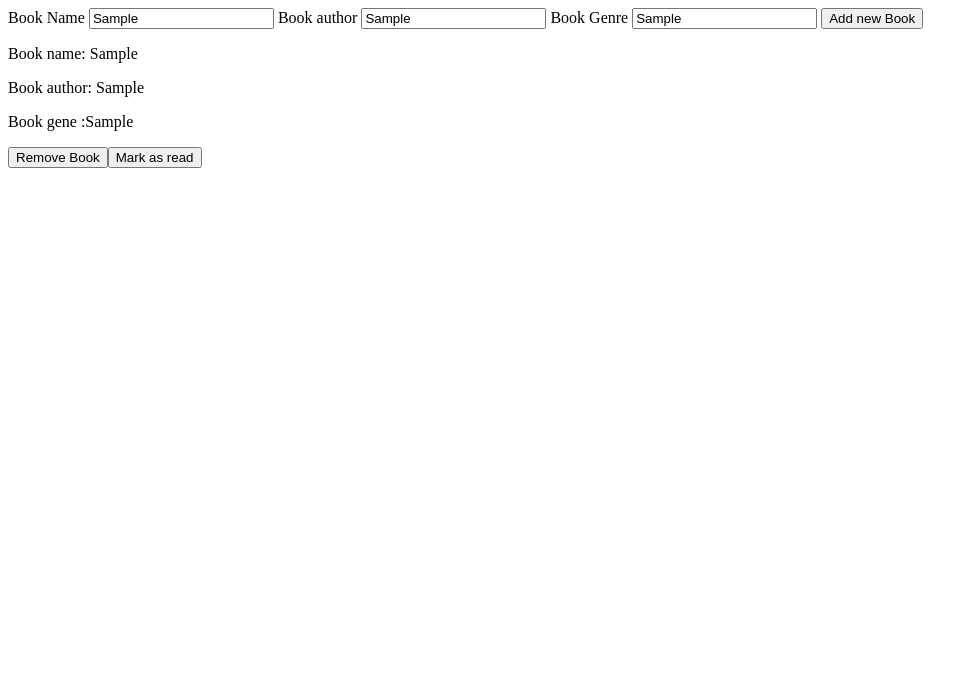
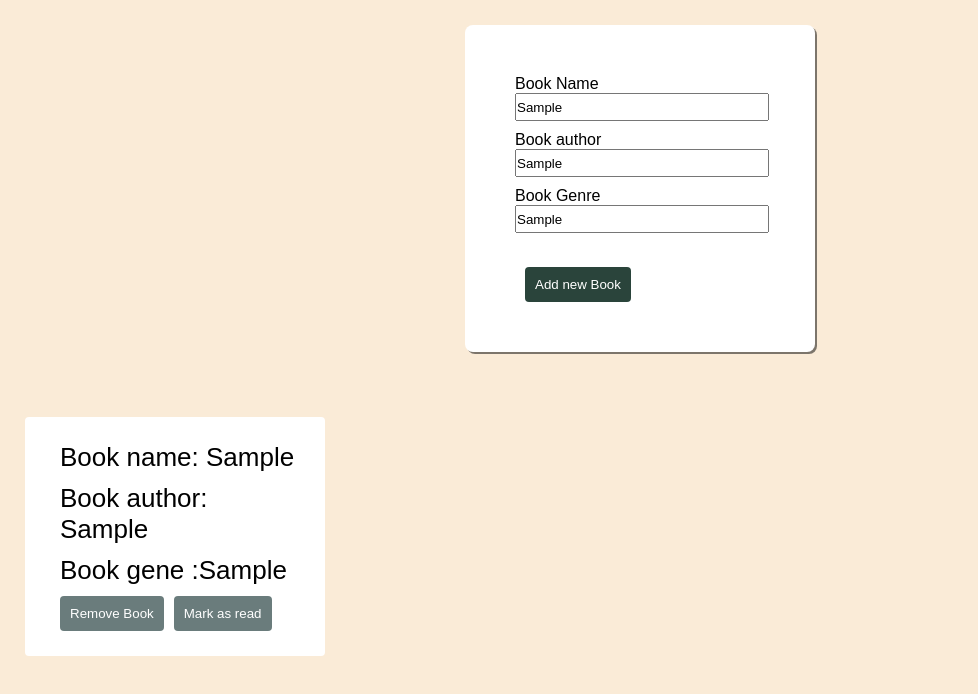
Before and after one commit to Russel-domingo/book-library, a plain HTML site: page index.html in a window 1280 px wide. Both pictures are taken after typing "Sample", "Sample", "Sample" into the empty fields and a click on the button "Add new Book". Shown: the whole page, without its empty margins (0-978 px from the left). Drawn offline with Linux system fonts and the light colour scheme.

Commit message:
adding style

```diff
--- a/index.html
+++ b/index.html
@@ -4,10 +4,12 @@
     <meta charset="UTF-8">
     <meta name="viewport" content="width=device-width, initial-scale=1.0">
     <title>Document</title>
+    <link rel="stylesheet" href="style.css">
 </head>
 <body>
     <div class="new-book-container">
-        <form action="">
+        <div class="form-container">
+            <form action="" id="form">
                 <label for="book-name">Book Name</label>
                 <input type="text" name="book-name" id="book-name">
                 <label for="book-author">Book author</label>
@@ -16,8 +18,8 @@
                 <input type="text" name="book-genre" id="book-genre">
 
                 <button type="submit" id="addBtn">Add new Book</button>
-
             </form>
+        </div>
     </div>
     <div class="book-container">
 
--- a/style.css
+++ b/style.css
@@ -0,0 +1,71 @@
+* {
+    margin: 0px;
+    padding: 0px;
+    font-family: sans-serif;
+}
+
+body {
+    background-color: antiquewhite;
+}
+.new-book-container {
+    display: flex;
+    justify-content: center;
+    padding-top: 25px;
+    margin-bottom: 40px;
+}
+
+.form-container {
+    width: 250px;
+    padding: 50px;
+    background-color: white;
+    border-radius: 8px;
+    box-shadow: 2px 2px rgb(0,0,0,0.5);
+}
+.form-container > form >input {
+    width: 100%;
+    height: 24px;
+    margin-bottom: 10px;
+}
+
+#addBtn {
+    margin-top: 24px;
+    padding: 10px;
+    background-color: rgb(42, 68, 59);
+    border: none;
+    border-radius: 4px;
+    color: white;
+}
+
+#addBtn:hover {
+    cursor: pointer;
+    background-color:  rgb(52, 83, 72);
+}
+
+.book-container {
+    padding: 25px;
+    display: grid;
+    grid-template-columns: repeat(4, 1fr);
+    grid-template-rows: repeat(auto, 1fr);
+    gap: 10px
+}
+
+.book-card {
+    background-color: white;
+    padding: 25px;
+    border-radius: 4px;
+}
+
+.book-card > p {
+    padding-left: 10px;
+    font-size: 26px;
+    padding-bottom: 10px;
+}
+
+button {
+    padding: 10px;
+    margin-left: 10px;
+    background-color: rgb(106, 124, 124);
+    border: none;
+    border-radius: 4px;
+    color: white;
+}
```
Lines whose indentation alone changed are shown as unchanged.
